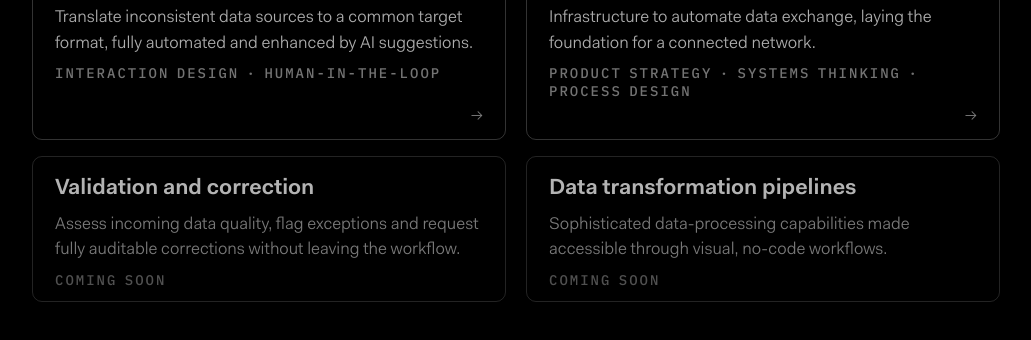
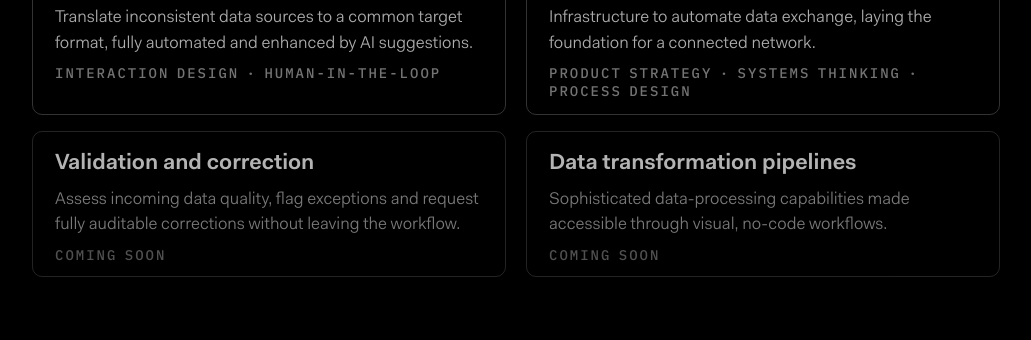
Before and after one commit to tom-degay/TDG-website, a plain HTML site: page index.html in a window 1280 px wide. Shown: the part 1564-1904 px from the top of the page, without its empty margins (124-1155 px from the left). Drawn offline with Linux system fonts and the light colour scheme.

Commit message:
Remove the arrow from the live case study blocks
Drop the "→" affordance (and its now-unused CSS) from the image
case-study blocks on the home page, the case studies index and the
"Next case study" footers. The whole card is the link and the hover
lift already signals that; the arrow was redundant.

Co-Authored-By: Claude Sonnet 5 <noreply@anthropic.com>

```diff
--- a/index.html
+++ b/index.html
@@ -366,19 +366,6 @@
     margin-top: 0;
   }
 
-  .case-block-arrow {
-    flex: 0 0 auto;
-    color: rgba(255, 255, 255, 0.5);
-    font-size: 18px;
-    transition: color 0.2s ease, transform 0.2s ease;
-  }
-
-  .case-block:hover .case-block-arrow,
-  .case-block:focus-visible .case-block-arrow {
-    color: #fff;
-    transform: translateX(3px);
-  }
-
   .case-block[target="_blank"]::after {
     content: none;
   }
@@ -435,12 +422,6 @@
 
   .case-block.has-image .case-block-text {
     padding: 0 22px;
-  }
-
-  .case-block.has-image .case-block-arrow {
-    align-self: flex-end;
-    margin-top: auto;
-    padding: 6px 22px 0;
   }
 
   .case-block.has-image:hover .case-block-media,
@@ -631,7 +612,6 @@
               <span class="case-block-subtitle">Translate inconsistent data sources to a common target format, fully automated and enhanced by AI suggestions.</span>
               <span class="case-block-keywords">Interaction design · Human-in-the-loop</span>
             </span>
-            <span class="case-block-arrow" aria-hidden="true">→</span>
           </a>
 
           <a class="case-block has-image" href="/case-studies/connecting-organisations">
@@ -641,7 +621,6 @@
               <span class="case-block-subtitle">Infrastructure to automate data exchange, laying the foundation for a connected network.</span>
               <span class="case-block-keywords">Product strategy · Systems thinking · Process design</span>
             </span>
-            <span class="case-block-arrow" aria-hidden="true">→</span>
           </a>
 
           <div class="case-block is-soon">
```
Also changed, not shown: case-studies/connecting-organisations.html (+0 -20 lines), case-studies/index.html (+0 -21 lines), case-studies/mapping-inconsistent-schemas.html (+0 -20 lines).
